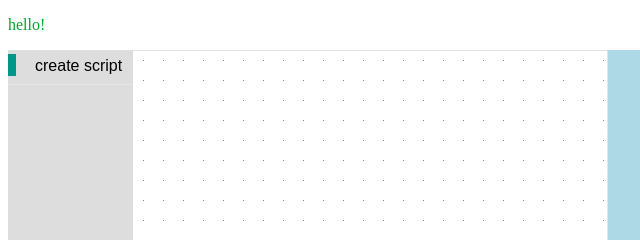
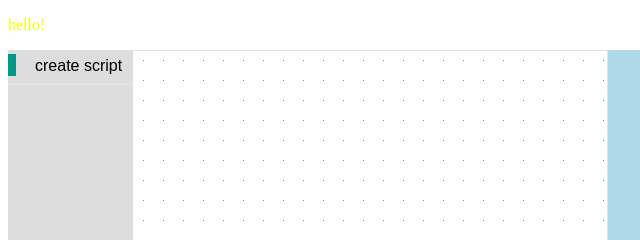
Before and after one commit to naenrese/naenrese.github.io, a plain HTML site: page index.html in a window 1280 px wide. Shown: the top 240 px of the page, 0-640 px from the left. Drawn offline with nearby package versions, Linux system fonts and the light colour scheme; grey boxes are pictures that could not be loaded.

Commit message:
Update design.css

```diff
--- a/design.css
+++ b/design.css
@@ -1,6 +1,6 @@
 @charset "utf-8";
 p {
-  color: rgb(0, 165, 41);
+  color: rgb(251, 255, 0);
 }
 .wrap{
     display:flex;
```
